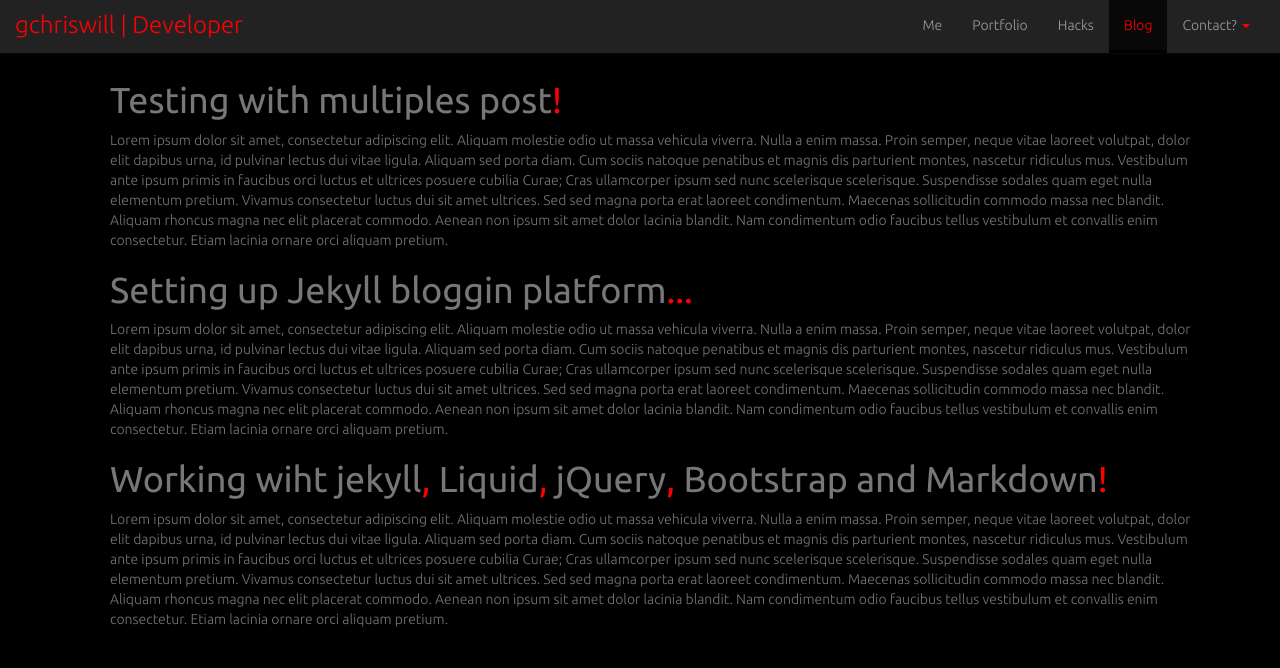
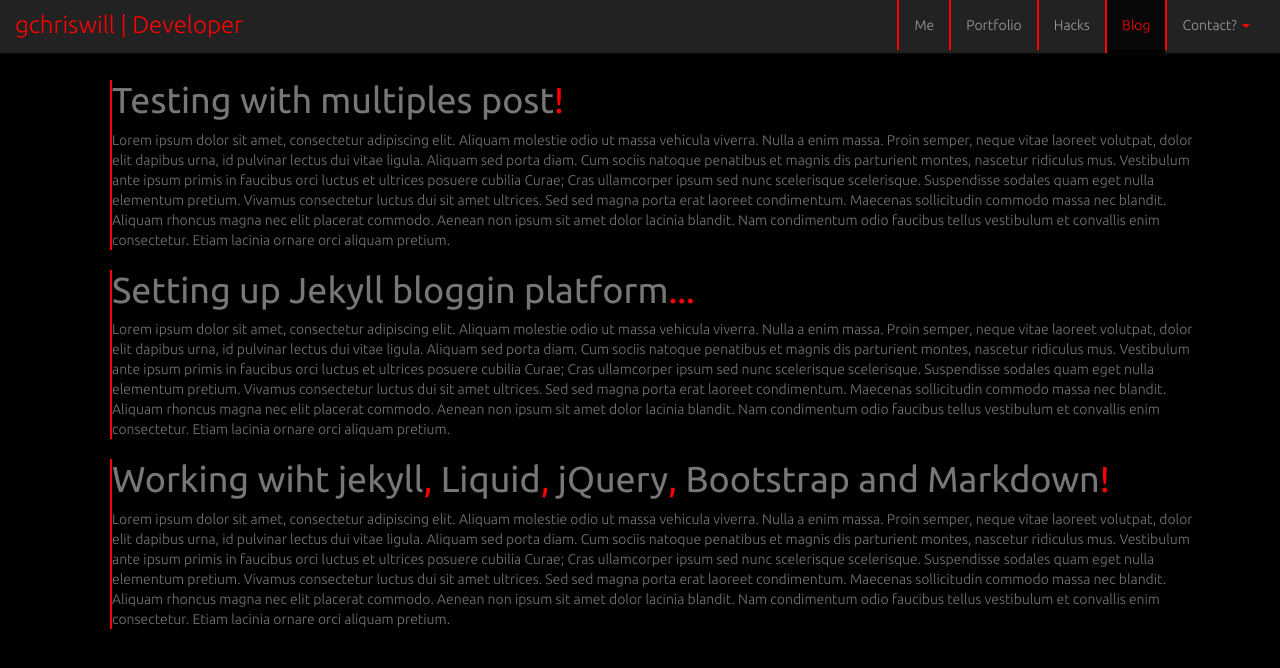
Before and after one commit to gchriswill/gchriswill.github.io, a Jekyll site: the page built from blog.html, in a window 1280 px wide. Shown: the top 668 px of the page. Built offline with Jekyll 4.4.1, drawn with Linux system fonts in a browser that asks for light colours; nearby versions of some CDN libraries; Markdown is read by kramdown in place of the engine named in the settings.

Commit message:
testing right list border

```diff
--- a/blog.html
+++ b/blog.html
@@ -11,7 +11,7 @@ meta: gchriswill's Timeline
 
 		{% for posts in site.posts %}
 
-			<li style="">
+			<li>
 				<div>
 					<h1 class="text-muted" >{{posts.title}}</h1>
 
--- a/css/meStyles.css
+++ b/css/meStyles.css
@@ -38,6 +38,7 @@ a.twitter_link:hover {
 
 ul > li {
 	list-style: none;
+	border-left: 2px solid red;
 }
 /* End of global default */
 
```
